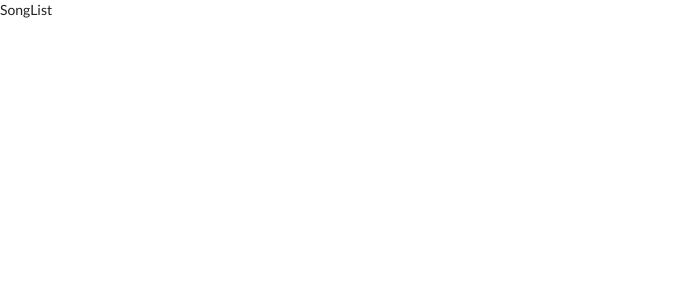
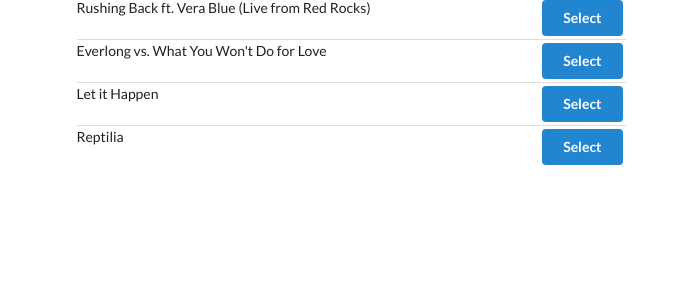
Before and after one commit to r-doherty/songs-react-redux, a React (Create React App) app: page / in a window 1280 px wide. Shown: the top 300 px of the page, without its empty margins (0-688 px from the left). Built offline with nearby package versions, Linux system fonts and the light colour scheme.

Commit message:
building a list with redux data

```diff
--- a/src/components/App.js
+++ b/src/components/App.js
@@ -3,8 +3,12 @@
 
 const App = () => {
     return (
-        <div>
-            <SongList />
+        <div className="ui container grid">
+            <div className="ui row">
+                <div className="column eight wide">
+                    <SongList />
+                </div>
+            </div>
         </div>
     );
 };
--- a/src/components/SongList.js
+++ b/src/components/SongList.js
@@ -2,9 +2,23 @@
 import { connect } from 'react-redux';
 
 class SongList extends Component {
+    renderList() {
+        return this.props.songs.map((song) => {
+            return(
+                <div className="item" key={song.title}>
+                    <div className="right floated content">
+                        <button className="ui button primary">
+                            Select
+                        </button>
+                    </div>
+                    <div className="content">{song.title}</div>
+                </div>
+            );
+        });
+    }
+
     render () {
-        console.log(this.props);
-        return <div>SongList</div>;
+        return <div className="ui divided list">{this.renderList()}</div>;
     }
 }
 
```
